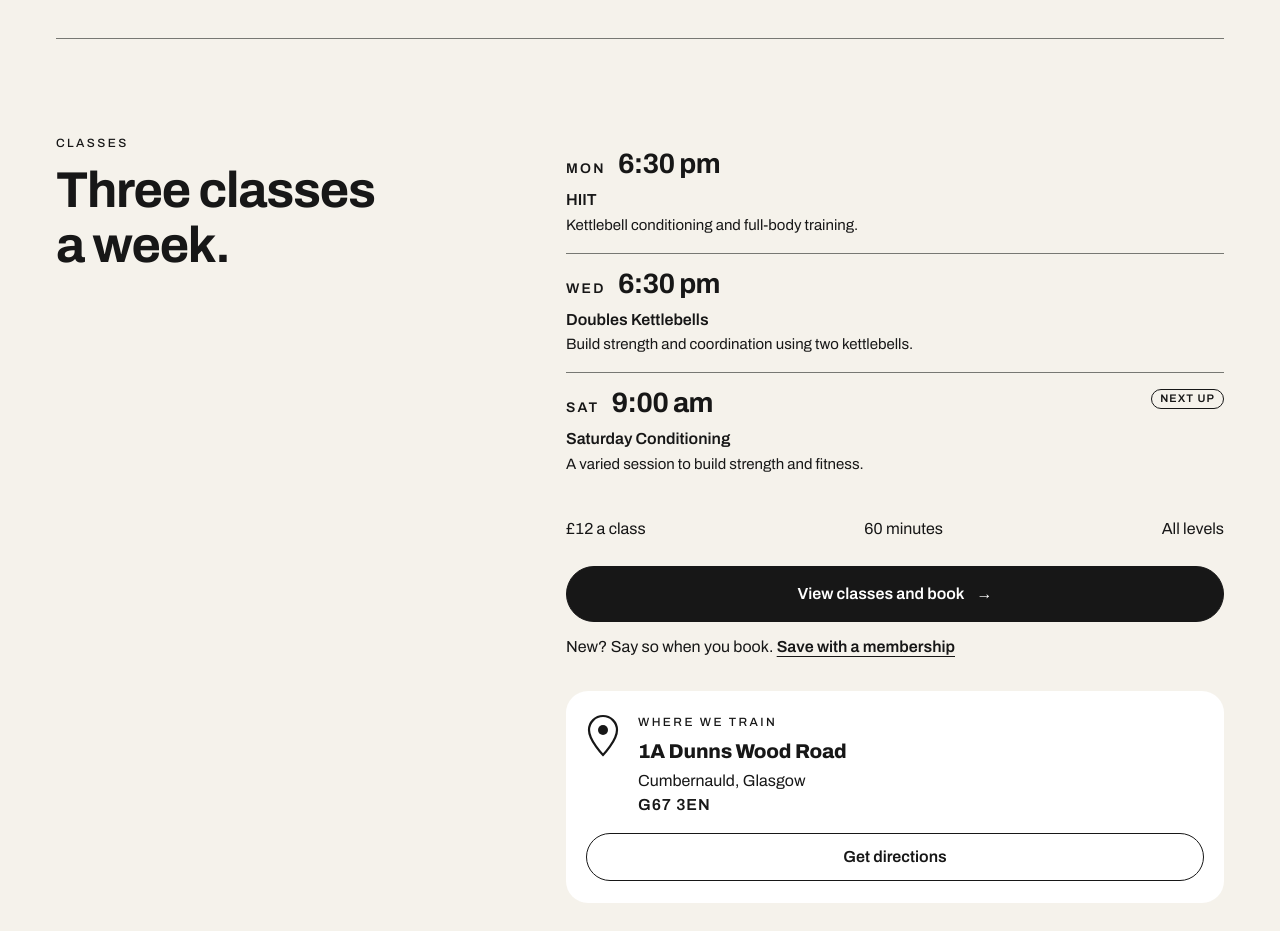
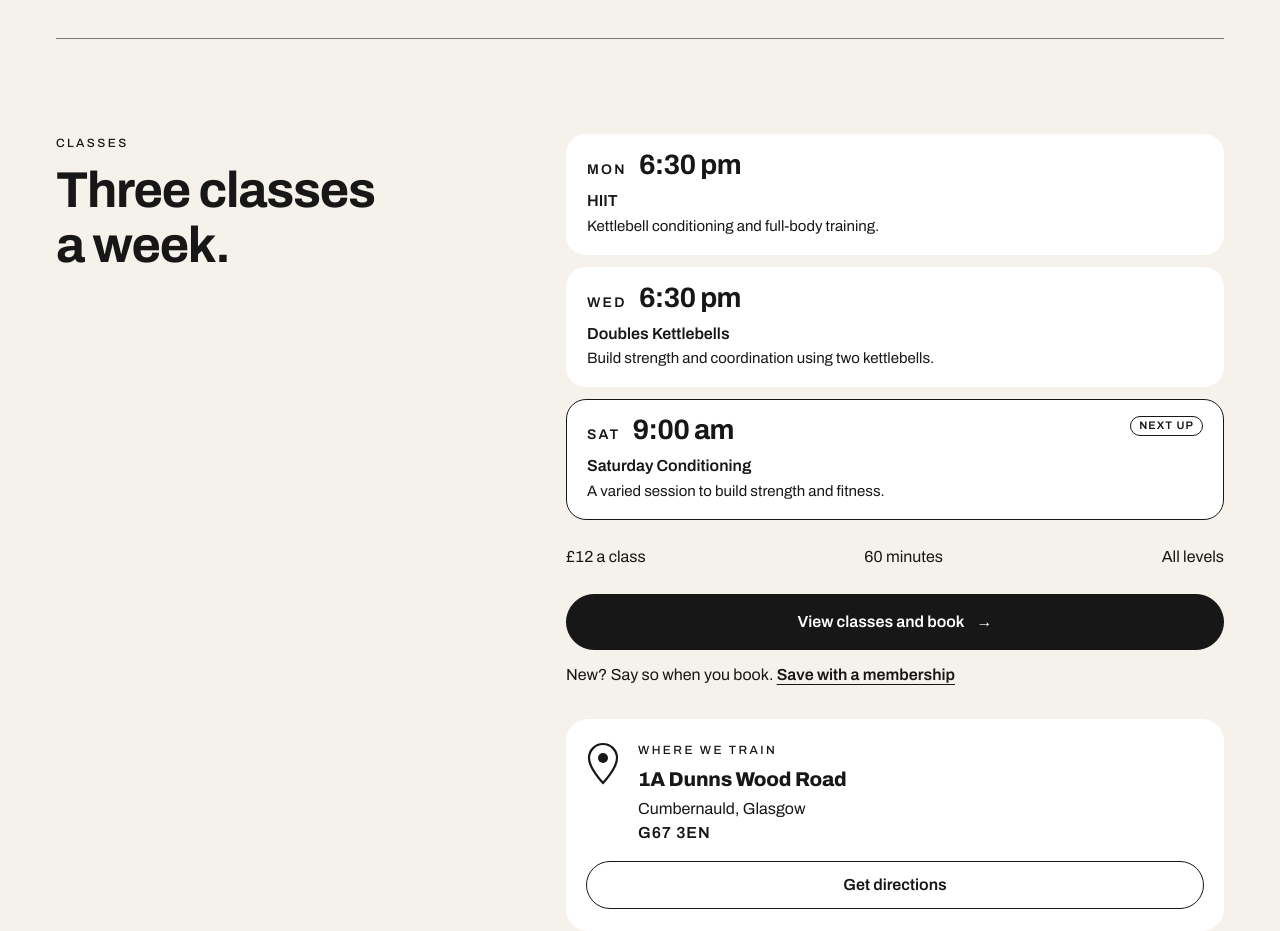
Before and after one commit to fystay/alexkbells, a Next.js app: page / in a window 1280 px wide. Shown: the part 1640-2571 px from the top of the page. Built offline with nearby package versions, Linux system fonts and the light colour scheme; no server answers; the database is empty.

Commit message:
Class times as white cards, next class outlined (option 2)
Co-Authored-By: Claude Sonnet 5.5 <noreply@anthropic.com>
Claude-Session: https://claude.ai/code/session_01R5ErWwEcAEEBxpED4EevqT

```diff
--- a/src/components/home/ClassWeek.tsx
+++ b/src/components/home/ClassWeek.tsx
@@ -92,7 +92,7 @@ export function ClassWeek({
 
   return (
     <div>
-      <ul aria-label="Class times">
+      <ul aria-label="Class times" className="flex flex-col gap-3">
         {classes.map((c, i) => {
           const s = status?.get(c.id);
           const isFull = s?.full ?? false;
@@ -119,11 +119,11 @@ export function ClassWeek({
               </span>
             </>
           );
-          const row = "flex min-h-16 items-start justify-between gap-4 py-4";
+          const row = "flex min-h-16 items-start justify-between gap-4 px-5 py-4";
           return (
-            <li key={c.id} className={cn(i > 0 && "border-t border-line")}>
+            <li key={c.id} className={cn("overflow-hidden rounded-[1.25rem] border-[1.5px] bg-white", label === "Next up" || label === "On now" ? "border-ink" : "border-transparent")}>
               {href ? (
-                <Link href={href} aria-label={`${c.day} ${c.time}${isFull ? ", fully booked" : ""}`} className={cn(row, "hover:bg-white focus-visible:outline-2 focus-visible:outline-offset-2 focus-visible:outline-ink")}>
+                <Link href={href} aria-label={`${c.day} ${c.time}${isFull ? ", fully booked" : ""}`} className={cn(row, "hover:bg-paper focus-visible:outline-2 focus-visible:outline-offset-2 focus-visible:outline-ink")}>
                   {body}
                 </Link>
               ) : (
```
